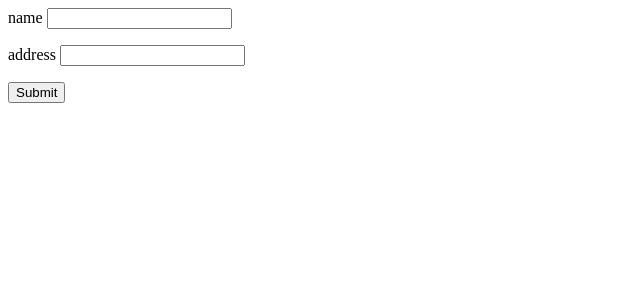
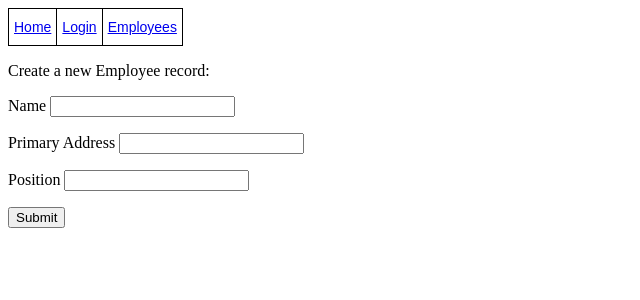
Before and after one commit to JoshHerrala/py-flask, a Flask app: page /employees in a window 1280 px wide. Shown: the top 300 px of the page, without its empty margins (0-640 px from the left). Run offline with Flask 2, Linux system fonts and the light colour scheme.

Commit message:
clean up

```diff
--- a/app.py
+++ b/app.py
@@ -7,7 +7,7 @@ app.config.from_object(Config)
 
 user_name = "test value"
 def db_connection():
-	mongo_client = pymongo.MongoClient("mongodb+srv://mongo_base_user_1:<pzz>@cluster0.0zbkf.mongodb.net/myFirstDatabase?retryWrites=true&w=majority&ssl=true&ssl_cert_reqs=CERT_NONE")
+	mongo_client = pymongo.MongoClient("mongodb+srv://mongo_base_user_1:<paz>@cluster0.0zbkf.mongodb.net/myFirstDatabase?retryWrites=true&w=majority&ssl=true&ssl_cert_reqs=CERT_NONE")
 	mg_db = mongo_client["maindb"]
 	#breakpoint()
 	return mg_db
@@ -20,15 +20,12 @@ def employees_collection():
 
 def load_sample_data():
 	emp_collection = employees_collection()
-	# db = db_connection()
-	#breakpoint()
-	# emp_collection = db["employees"]
 	emp_collection.remove({})
-	lead_dev = { "first_name": "Lucas", "primary_address": "123 Main Street"}
+	lead_dev = { "first_name": "Lucas", "primary_address": "123 Main Street", "position": "Development Manager"}
 	dev_team = [
-      {"first_name": "Mia", "primary_address": "456 Harvey Milk Street"},
-	  {"first_name": "Dan", "primary_address": "789 OH-strander Street"},
-	  {"first_name": "Holly", "primary_address": "555 Audi Street"}
+      {"first_name": "Mia", "primary_address": "456 Harvey Milk Street", "position": "Developer"},
+	  {"first_name": "Dan", "primary_address": "789 OH-strander Street", "position": "Developer"},
+	  {"first_name": "Holly", "primary_address": "555 Audi Street", "position": "Developer"}
 	]
 	emp_collection.insert_one(lead_dev)
 	emp_collection.insert_many(dev_team)
@@ -43,8 +40,3 @@ emp = employees_collection()
 
 #breakpoint()
 import routes
-
-#breakpoint()
-#find all
-#array = list(emp_collection.find())
-#db.list_collection_names()
--- a/routes.py
+++ b/routes.py
@@ -38,12 +38,11 @@ def create():
 		#employee_id = request.form['employee_id']
 		first_name = request.form['first_name']
 		primary_address = request.form['primary_address']
-		#position = request.form['position']
+		position = request.form['position']
 		# employee = EmployeeModel(employee_id=employee_id, name=name, age=age, position = position)
 		# db.session.add(employee)
 		# db.session.commit()
-		new_employee = { "first_name": first_record, "primary_address": primary_address}
+		new_employee = { "first_name": first_record, "primary_address": primary_address, "position": position}
 		#breakpoint()
-		#TODO import collection from app
 		emp.insert_one(new_employee)
 		return redirect('/index')
--- a/templates/create_employee.html
+++ b/templates/create_employee.html
@@ -1,7 +1,12 @@
+{% extends "menu.html" %}
+{% block content %}
+
 <form action='' method = "POST">
-
-  <p>name <input type = "text" name = "first_name" /></p>
-  <p>address <input type = "integer" name = "primary_address" /></p>
-
+  <p>Create a new Employee record:</p>
+  <p>Name <input type = "text" name = "first_name" /></p>
+  <p>Primary Address <input type = "integer" name = "primary_address" /></p>
+  <p>Position <input type = "text" name = "position" /></p>
   <p><input type = "submit" value = "Submit" /></p>
 </form>
+
+{% endblock %}
```
Also changed, not shown: README.md.
